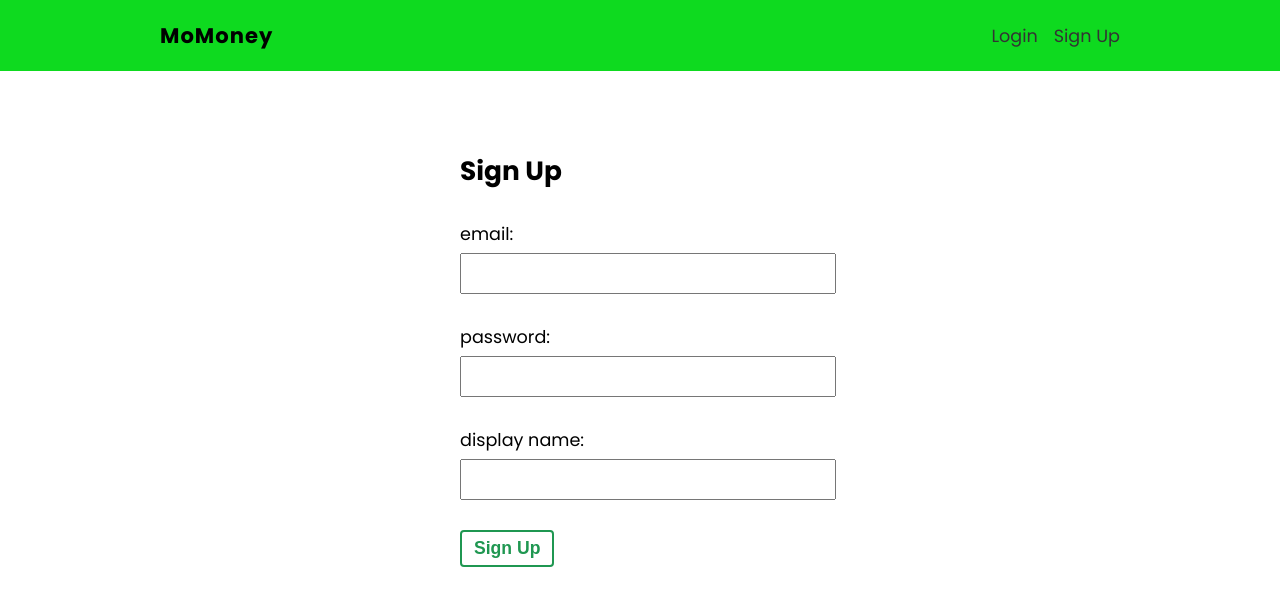
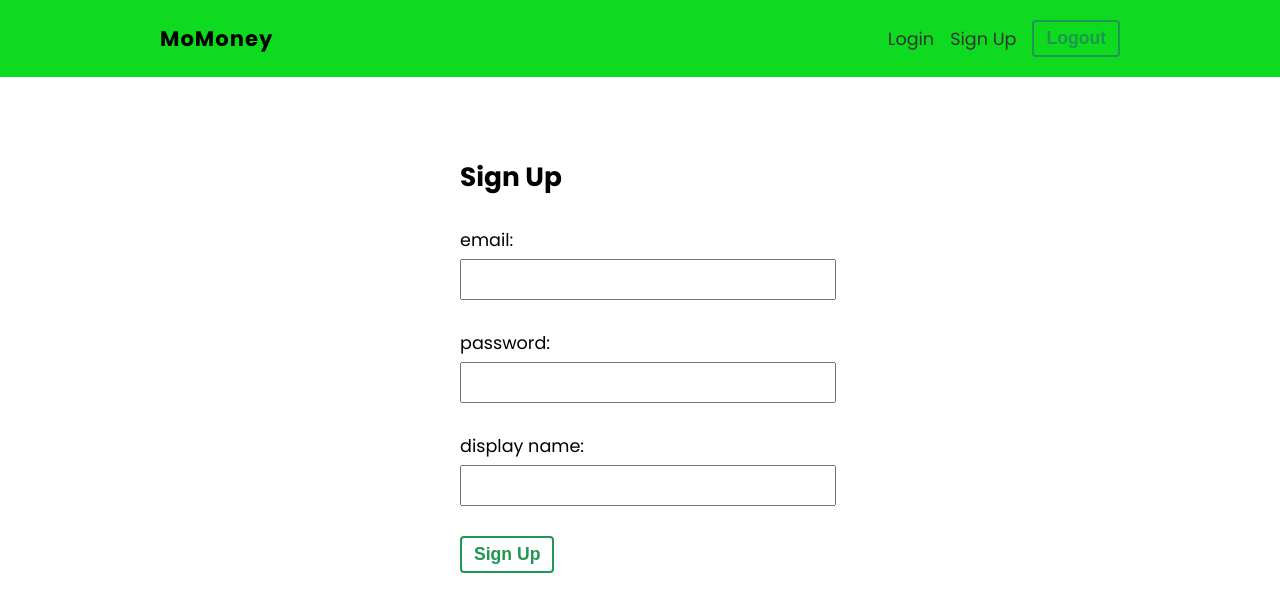
Before and after one commit to thomasokc/MoMoney, a React (Create React App) app: page /Signup in a window 1280 px wide. Shown: the top 612 px of the page. Built offline with nearby package versions, Linux system fonts and the light colour scheme.

Commit message:
added logout hook

```diff
--- a/src/components/Navbar.js
+++ b/src/components/Navbar.js
@@ -1,8 +1,11 @@
 import { Link } from 'react-router-dom'
+import {useLogout} from '../hooks/useLogout'
 
 import styles from './Navbar.module.css'
 
 export default function Navbar() {
+    const {logout} = useLogout()
+
     return (
         <nav className={styles.navbar}>
             <ul>
@@ -10,6 +13,10 @@ export default function Navbar() {
 
                 <li><Link to='/login'>Login</Link></li>
                 <li><Link to='/signup'>Sign Up</Link></li>
+
+                <li>
+                    <button className='btn' onClick={logout}>Logout</button>
+                </li>
             </ul>
         </nav>
     )
--- a/src/context/AuthContext.js
+++ b/src/context/AuthContext.js
@@ -6,6 +6,8 @@ export const authReducer = (state, action) => {
     switch (action.type) {
         case 'LOGIN':
             return {...state, user: action.payload}
+            case 'LOGOUT':
+                return {...state, user: action.payload}
         default:
             return state
     }
--- /dev/null
+++ b/src/hooks/useLogout.js
@@ -0,0 +1,31 @@
+import {useState} from 'react'
+import {projectAuth} from '../firebase/config'
+import {useAuthContext} from './useAuthContext'
+
+export const useLogout = () => {
+    const [error, setError] = useState(null)
+    const [isPending, setIsPending] = useState(false)
+    const {dispatch} = useAuthContext()
+
+    const logout = async () => {
+        setError(null)
+        setIsPending(true)
+
+        // sign the user out
+        try {
+            await projectAuth.signOut()
+
+            // dispatch logout action
+            dispatch({type: 'LOGOUT'})
+
+            setIsPending(false)
+            setError(null)
+        } catch(err) {
+            console.log(err.message)
+            setError(err.message)
+            setIsPending(false)
+        }
+    }
+
+    return {logout, error, isPending}
+}
```
